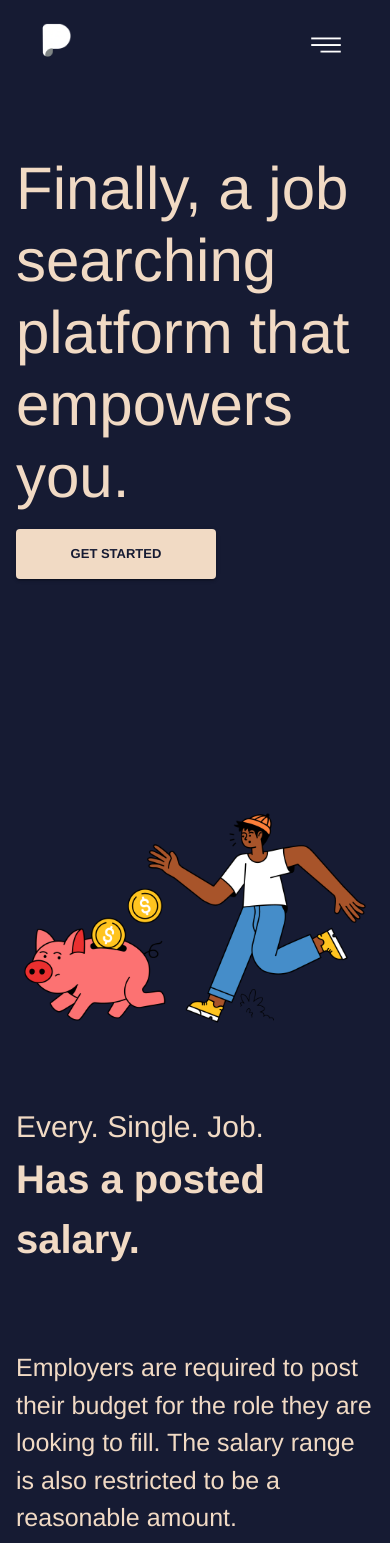
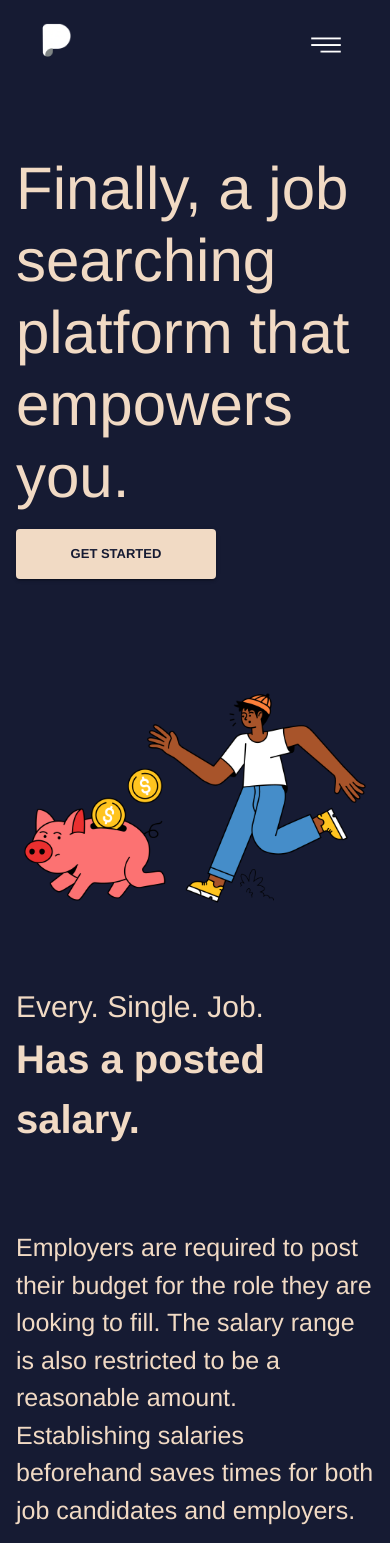
Before and after one commit to yoonhoqpt/prospect-networks, a React (Create React App) app: page / in a window 390 px wide. Shown: the top 1543 px of the page. Built offline with nearby package versions, Linux system fonts and the light colour scheme.

Commit message:
fixed spacing issue on mobile

```diff
--- a/src/pages/landing.js
+++ b/src/pages/landing.js
@@ -36,7 +36,9 @@ function home() {
 
             </Box>
           </Box>
-          <Box sx={{mt: 20, justifyContent: 'flex-start'}}>
+          <Box  sx={{mt: 20, display: { xs: 'none', sm: 'none', md: 'block', lg: 'block', xl: 'block'}}}></Box>
+          <Box  sx={{mt: 5, display: { xs: 'block', sm: 'block', md: 'none', lg: 'none', xl: 'none'}}}></Box>
+          <Box sx={{ justifyContent: 'flex-start'}}>
             <Grid container direction='row' justifyContent='space-between' alignItems='center'>
             <Grid item xs={12} sm={4} md={8} sx={{pl: 10, pr: 0, display: { xs: 'none', sm: 'none', md: 'block', lg: 'block', xl: 'block'}}}>
               <img src={illustration} height={600} style={{width:'100%',height:'auto'}}/>
```
